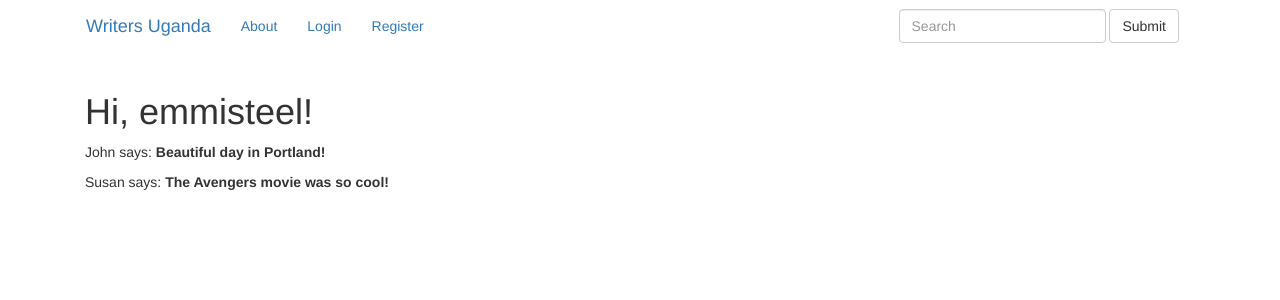
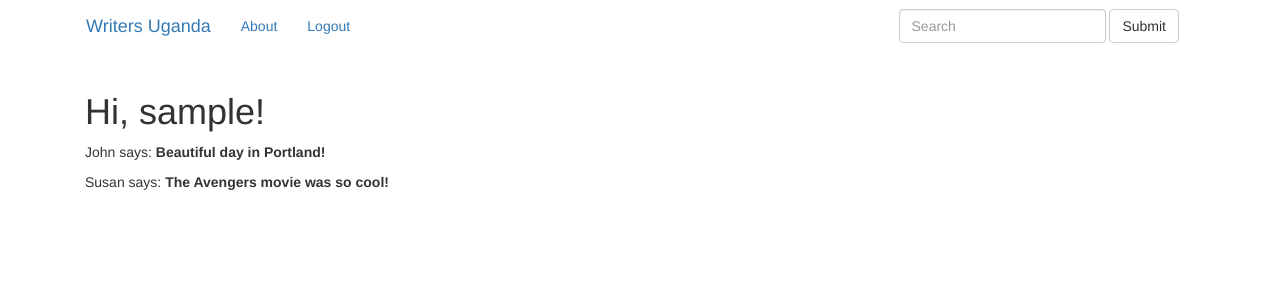
Before and after one commit to oxenprogrammer/microblog, a Flask app: page / in a window 1280 px wide. Shown: the top 300 px of the page. Run offline with Flask 2, Linux system fonts and the light colour scheme; the visitor is signed in with stand-in values (Sample User, id 1); data comes from the database, SQL or seed files in the repository; both versions use the stored data as it was after the commit; some libraries are stand-ins or nearby versions.

Commit message:
fixed login error

```diff
--- a/app/__init__.py
+++ b/app/__init__.py
@@ -9,5 +9,6 @@ app.config.from_object(Config)
 db = SQLAlchemy(app)
 migrate = Migrate(app,db)
 login = LoginManager(app)
+login.login_view = 'login'
 
 from app import routes, models
--- a/app/models.py
+++ b/app/models.py
@@ -3,9 +3,6 @@ from datetime import datetime
 from app import db, login
 from flask_login import UserMixin
 
-@login.user_loader
-def load_user():
-    return User.query.get(int(id))
 
 class User(UserMixin, db.Model):
     id = db.Column(db.Integer, primary_key=True)
@@ -31,3 +28,7 @@ class Post(db.Model):
 
     def __repr__(self):
         return '<Post {}>'.format(self.body)
+
+@login.user_loader
+def load_user(id):
+    return User.query.get(int(id))
--- a/app/routes.py
+++ b/app/routes.py
@@ -1,10 +1,13 @@
 from app import app
 from flask import render_template, flash, redirect, url_for
 from app.forms import LoginForm
+from flask_login import current_user, login_required, login_user, logout_user
+from app.models import User
 
 @app.route('/')
+@login_required
 def index():
-    user = {'username':'emmisteel'}
+    #user = {'username':'emmisteel'}
     posts = [
         {
             'author': {'username': 'John'},
@@ -15,14 +18,24 @@ def index():
             'body': 'The Avengers movie was so cool!'
         }
     ]
-    return render_template('index.html', title='Home', user=user, posts=posts)
+    return render_template('index.html', title='Home', posts=posts)
 
 @app.route('/login', methods=['GET', 'POST'])
 def login():
+    if current_user.is_authenticated:
+        return redirect(url_for('index'))
     form = LoginForm()
     if form.validate_on_submit():
-        flash('Login requested for user {}, remember_me={}'.format(
-            form.username.data, form.remember_me.data
-        ))
+        user = User.query.filter_by(username=form.username.data).first()
+        if user is None or not user.check_password(form.password.data):
+            flash('Invalid username or password')
+            return redirect(url_for('login'))
+        login_user(user, remember=form.remember_me.data)
         return redirect(url_for('index'))
     return render_template('login.html', title='Sign In', form=form)
+
+@app.route('/logout')
+@login_required
+def logout():
+    logout_user()
+    return redirect(url_for('index'))
--- a/app/templates/includes/_navbar.html
+++ b/app/templates/includes/_navbar.html
@@ -16,8 +16,12 @@
       <div class="collapse navbar-collapse" id="bs-example-navbar-collapse-1">
         <ul class="nav navbar-nav">
             <li class="active"><a href="#">About <span class="sr-only">(current)</span></a></li>
+            {% if current_user.is_anonymous %}
             <li><a href="{{url_for('login')}}">Login</a></li>
-          <li><a href="#">Register</a></li>
+            <li><a href="#">Register</a></li>
+            {% else %}
+            <li><a href="{{ url_for('logout') }}">Logout</a></li>
+            {% endif %}
         </ul>
         <form class="navbar-form navbar-right pull-right" role="search">
             <div class="form-group">
--- a/app/templates/index.html
+++ b/app/templates/index.html
@@ -3,7 +3,7 @@
 
 {% block content %}
     <div class="container">
-        <h1>Hi, {{ user.username }}!</h1>
+        <h1>Hi, {{ current_user.username }}!</h1>
         {% for post in posts %}
         <div><p>{{ post.author.username }} says: <b>{{ post.body }}</b></p></div>
         {% endfor %}
```
Also changed, not shown: sqlitedb.db.
